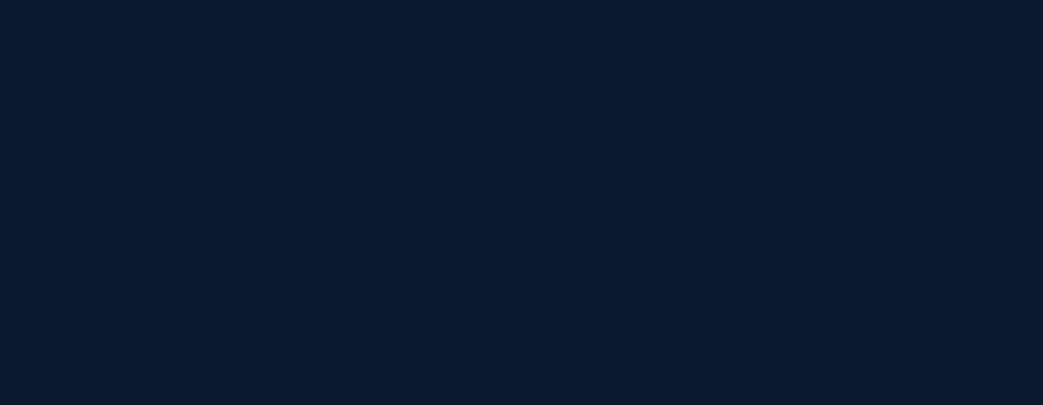
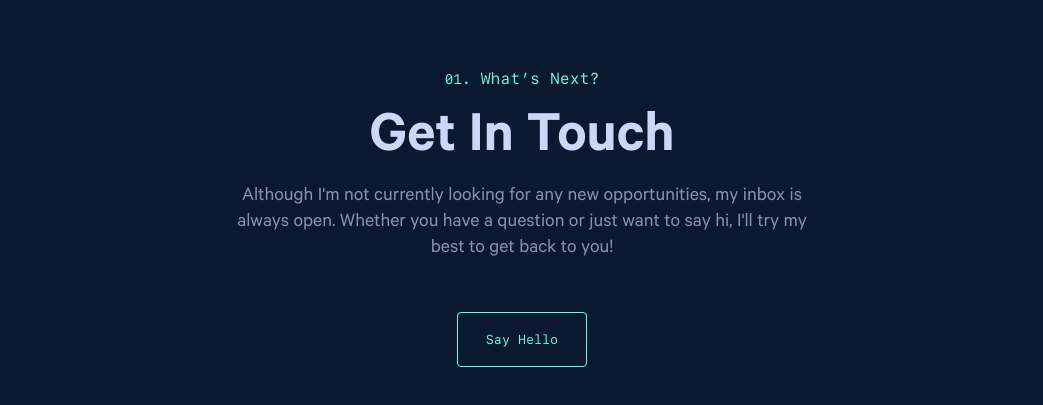
Before and after one commit to karimshalapy/karimshalapy, a React (Create React App) app: page / in a window 1280 px wide. Shown: the part 3243-3648 px from the top of the page, without its empty margins (118-1161 px from the left). Before the commit the page ends 3203 px from the top, so only its background shows below. Built offline with nearby package versions, Linux system fonts and the light colour scheme.

Commit message:
feat: add Contact section

```diff
--- a/src/App.tsx
+++ b/src/App.tsx
@@ -1,5 +1,6 @@
 import React from 'react';
 import About from './components/sections/About/About';
+import Contact from './components/sections/Contact/Contact';
 import Hero from './components/sections/Hero/Hero';
 import Work from './components/sections/Work/Work';
 import Layout from './Layout/Layout';
@@ -10,6 +11,7 @@ const App = () => (
       <Hero />
       <About />
       <Work />
+      <Contact />
     </Layout>
   </div>
 )
--- /dev/null
+++ b/src/components/sections/Contact/Contact.module.css
@@ -0,0 +1,29 @@
+.Contact {
+    max-width: 600px;
+    margin: 0 auto 100px;
+    text-align: center;
+}
+@media (max-width: 768px) {
+    .Contact { margin: 0 auto 50px; }
+}
+.Contact h2 {
+    display: block;
+    margin-bottom: 20px;
+    color: var(--highlight-color);
+    font-family: var(--font-mono);
+    font-size: var(--font-size-md);
+    font-weight: 400;
+}
+.Contact h2::before {
+    bottom: 0;
+    font-size: var(--font-size-sm);
+}
+.Contact h2::after {
+    display: none;
+}
+.Contact h3 {
+    font-size: clamp(40px, 5vw, 60px);
+}
+.Contact a {
+    margin-top: 50px;
+}
--- /dev/null
+++ b/src/components/sections/Contact/Contact.tsx
@@ -0,0 +1,21 @@
+import React from 'react'
+import Button from '../../Button/Button'
+import Heading from '../../Heading/Heading'
+import classes from './Contact.module.css'
+
+interface Props {
+
+}
+
+const Contact: React.FC<Props> = props => {
+    return (
+        <section id="Contact" className={classes.Contact}>
+            <Heading variant="h2" size="numbered">What’s Next?</Heading>
+            <Heading variant="h3" size="normal">Get In Touch</Heading>
+            <p>Although I'm not currently looking for any new opportunities, my inbox is always open. Whether you have a question or just want to say hi, I'll try my best to get back to you!</p>
+            <Button link="mailto:karimshalapy@gmail.com">Say Hello</Button>
+        </section>
+    )
+}
+
+export default Contact
```
